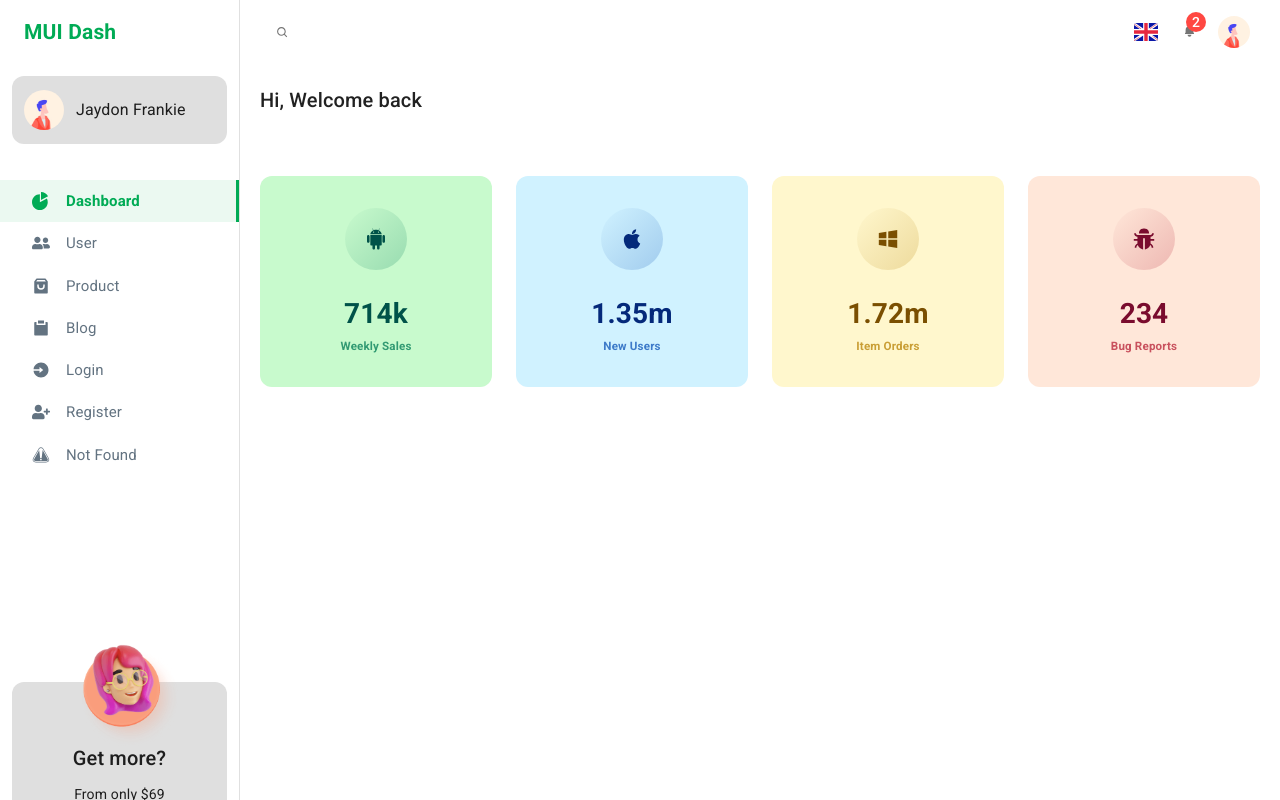
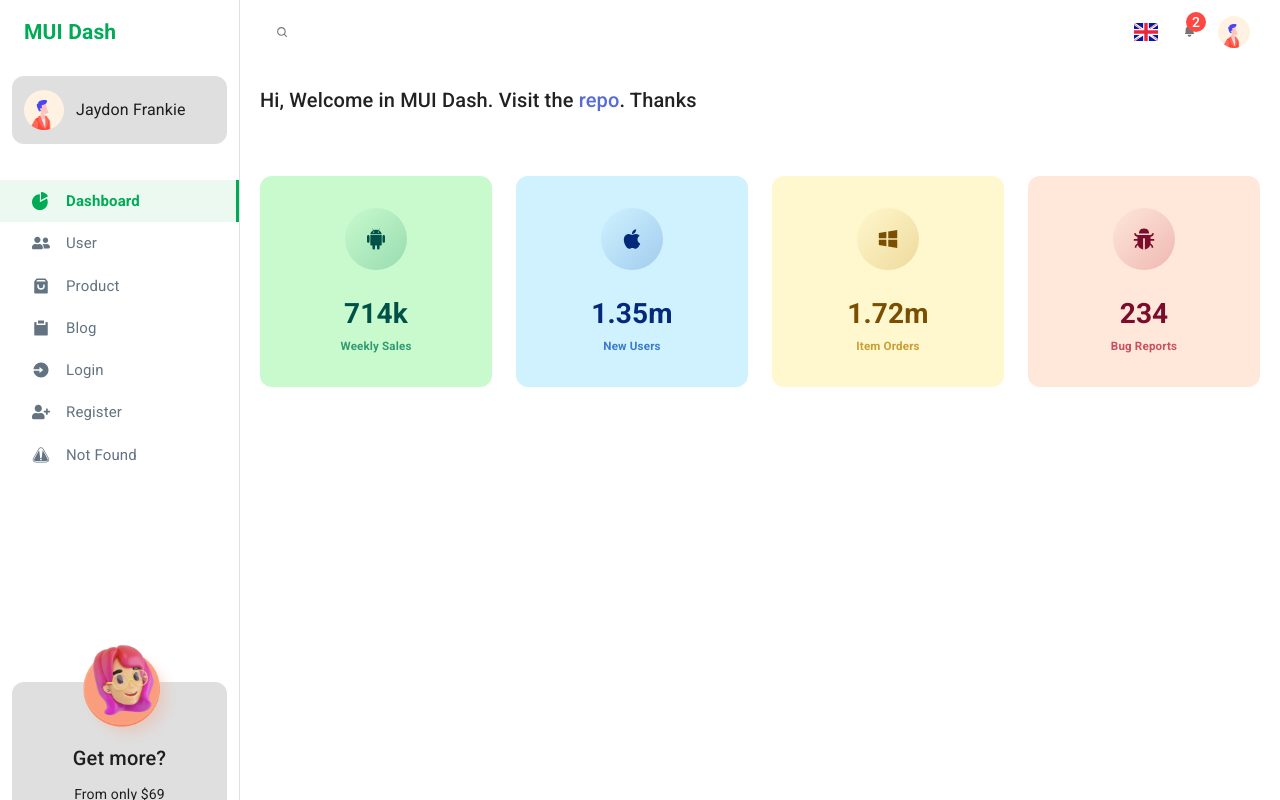
Before and after one commit to superfeddy/MUISample, a React (Create React App) app: page /dashboard in a window 1280 px wide. Built offline with nearby package versions, Linux system fonts and the light colour scheme.

Commit message:
made ready for deployment

```diff
--- a/src/pages/Dashboard.js
+++ b/src/pages/Dashboard.js
@@ -1,13 +1,20 @@
-import { Typography } from "@material-ui/core";
+import { Link, Typography } from "@material-ui/core";
 import InfoCards from "../components/Dashboard/InfoCards";
 
 const Dashboard = () => {
   return (
     <>
       <Typography variant="h6" component="h2">
-        Hi, Welcome back
+        Hi, Welcome in MUI Dash. Visit the{" "}
+        <Link
+          href="https://github.com/TutulDevs/mui-practice"
+          target="_blank"
+          rel="noopener noreferrer"
+        >
+          repo
+        </Link>
+        . Thanks
       </Typography>
-
       {/* Info Cards */}
       <InfoCards />
     </>
```
Also changed, not shown: 1 other file (tests, documents, lock files or other folders).
